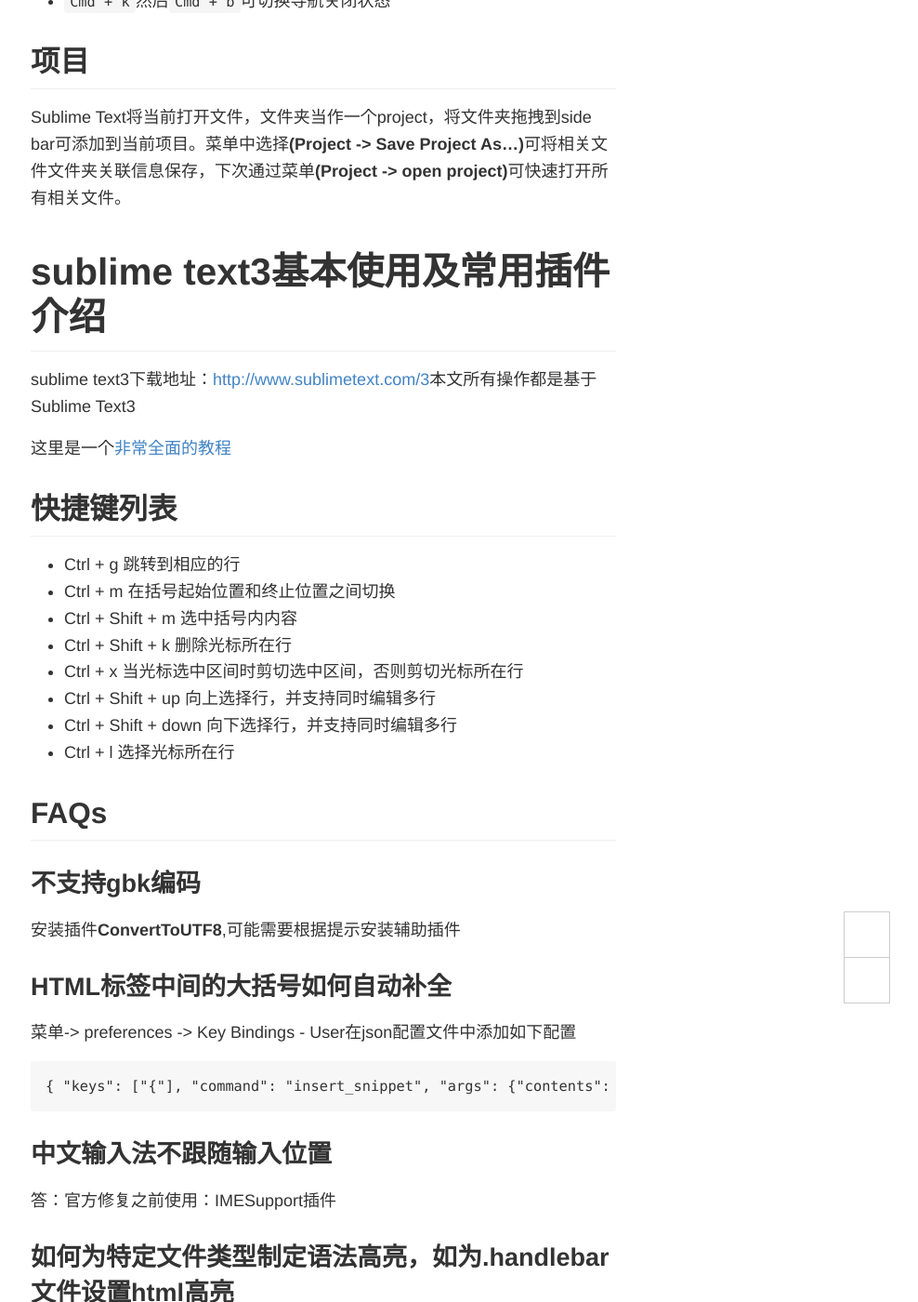
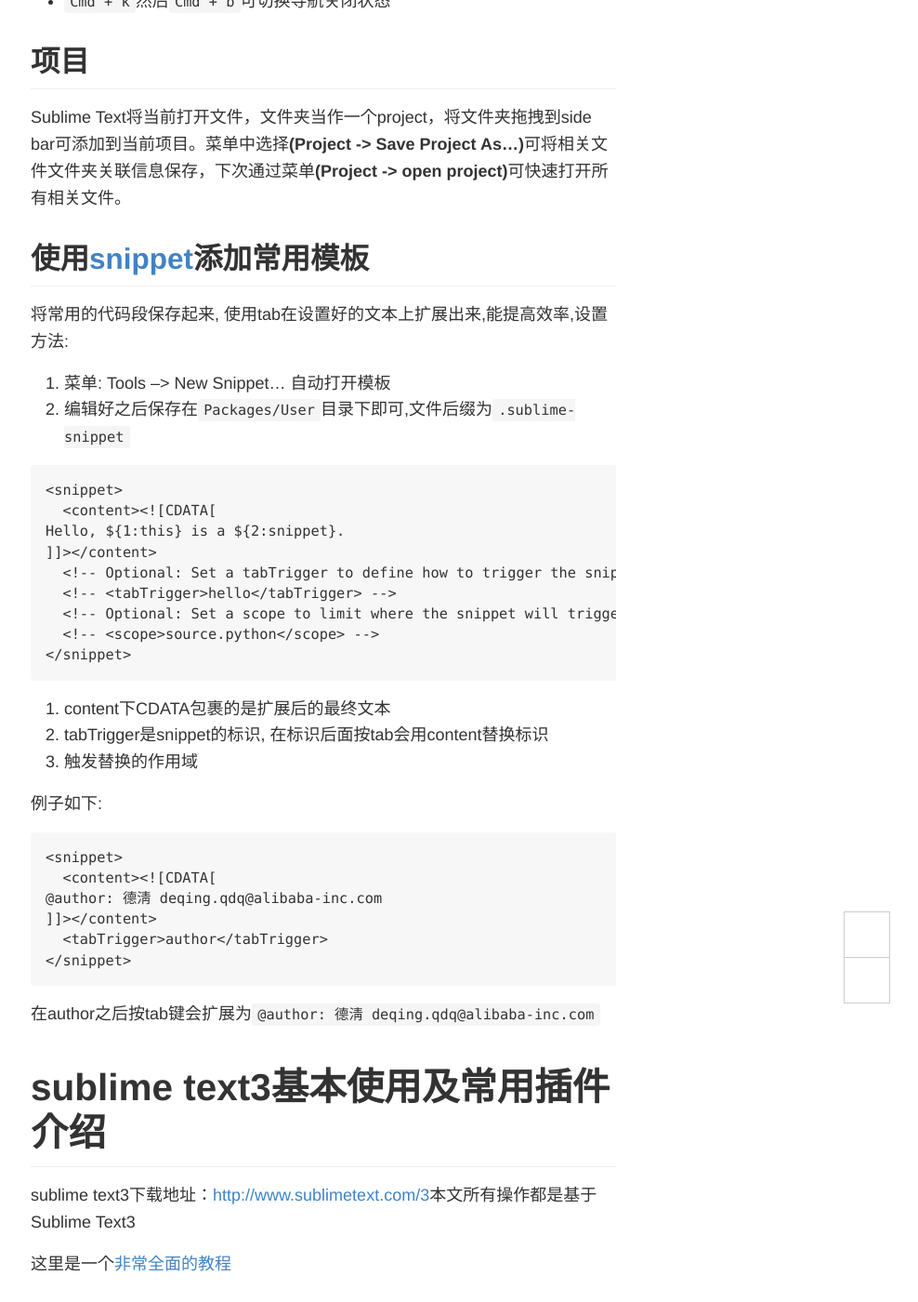
Before and after one commit to footmess/qiu-deqing.github.io, a Jekyll site: the page built from tools/_posts/2015-05-31-sublime-text-3.md, in a window 1280 px wide and 1400 px high, scrolled down 4748 px. Shown: the whole window at 93% size, without its empty margins (292-1280 px from the left). Built offline with Jekyll 4.4.1, drawn with Linux system fonts in a browser that asks for light colours; some web fonts are replaced; comment, search, counter and statistics services are not loaded.

Commit message:
add snippet to sublime

````diff
--- a/tools/_posts/2015-05-31-sublime-text-3.md
+++ b/tools/_posts/2015-05-31-sublime-text-3.md
@@ -170,9 +170,45 @@
 Sublime Text将当前打开文件，文件夹当作一个project，将文件夹拖拽到side bar可添加到当前项目。菜单中选择**(Project -> Save Project As...)**可将相关文件文件夹关联信息保存，下次通过菜单**(Project -> open project)**可快速打开所有相关文件。
 
 
+## 使用[snippet][5]添加常用模板
+
+将常用的代码段保存起来, 使用tab在设置好的文本上扩展出来,能提高效率,设置方法:
+
+1. 菜单: Tools --> New Snippet... 自动打开模板
+2. 编辑好之后保存在`Packages/User`目录下即可,文件后缀为`.sublime-snippet`
+
+```
+<snippet>
+  <content><![CDATA[
+Hello, ${1:this} is a ${2:snippet}.
+]]></content>
+  <!-- Optional: Set a tabTrigger to define how to trigger the snippet -->
+  <!-- <tabTrigger>hello</tabTrigger> -->
+  <!-- Optional: Set a scope to limit where the snippet will trigger -->
+  <!-- <scope>source.python</scope> -->
+</snippet>
+```
+
+1. content下CDATA包裹的是扩展后的最终文本
+2. tabTrigger是snippet的标识, 在标识后面按tab会用content替换标识
+3. 触发替换的作用域
+
+例子如下:
+
+```
+<snippet>
+  <content><![CDATA[
+@author: 德淸 deqing.qdq@alibaba-inc.com
+]]></content>
+  <tabTrigger>author</tabTrigger>
+</snippet>
+```
+
+在author之后按tab键会扩展为`@author: 德淸 deqing.qdq@alibaba-inc.com`
+
 
 [4]: http://docs.sublimetext.info/en/latest/reference/symbols.html
-
+[5]: http://sublime-text-unofficial-documentation.readthedocs.org/en/latest/extensibility/snippets.html
 
 
 # sublime text3基本使用及常用插件介绍
````
